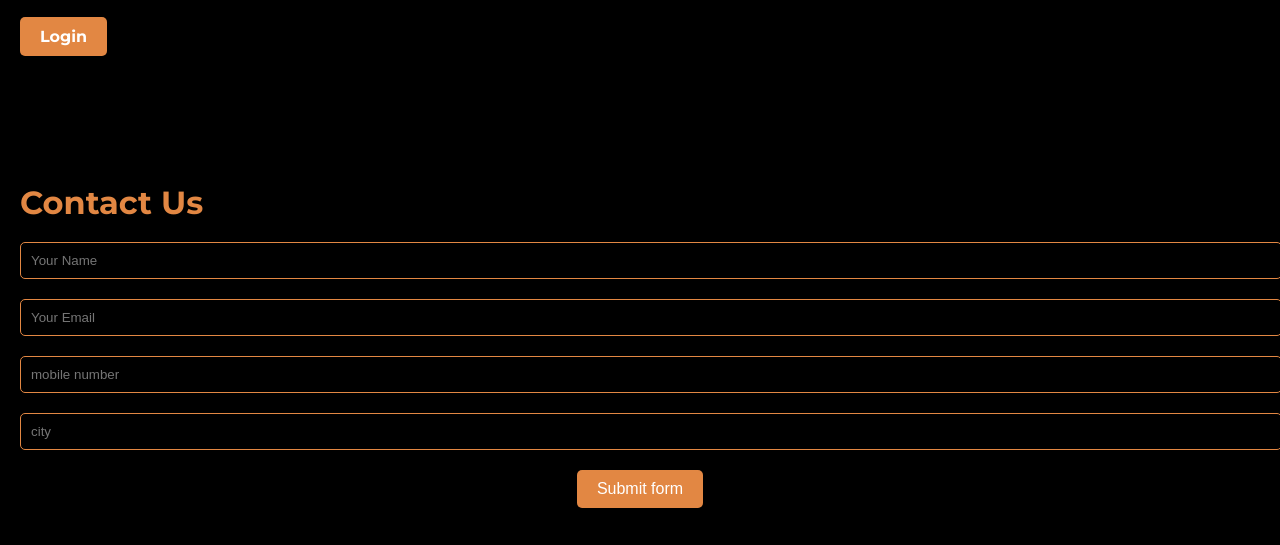
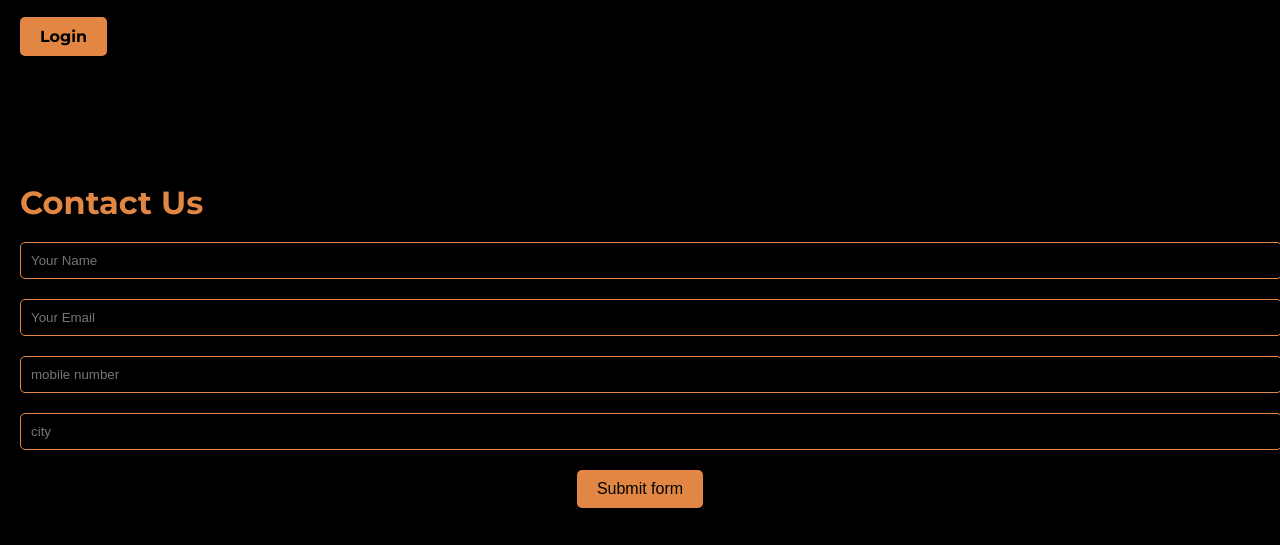
Before and after one commit to manjumg/cityy, a plain HTML site: page index.html in a window 1280 px wide. Shown: the part 255-800 px from the top of the page. Drawn offline with Linux system fonts and the light colour scheme.

Commit message:
Update index.html

```diff
--- a/index.html
+++ b/index.html
@@ -67,10 +67,11 @@
         }
 
         .btn {
+          color:black;
             display: inline-block;
             padding: 10px 20px;
             background-color: #e28743; /* Adjust based on Figma */
-            color: #fff;
+            color: black;
             text-decoration: none;
             border-radius: 5px;
             font-weight: 700;
@@ -116,7 +117,7 @@
 
         .contact-submit {
             background-color: #e28743; /* Adjust based on Figma */
-            color: #fff;
+            color: black;
             border: none;
             padding: 10px 20px;
             border-radius: 5px;
```
